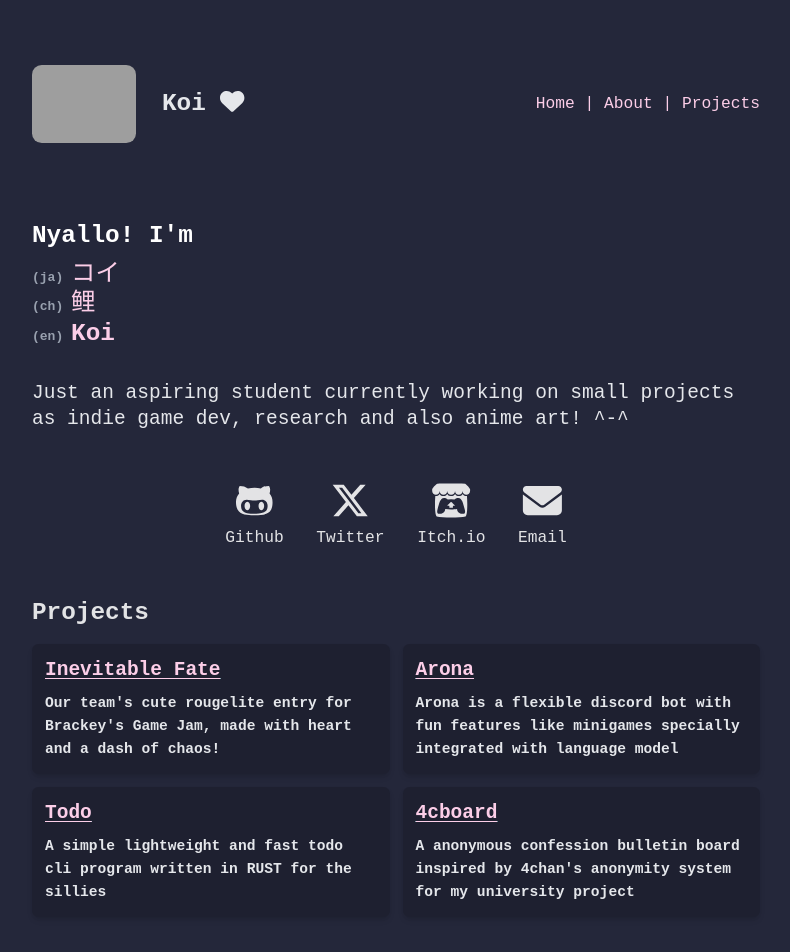
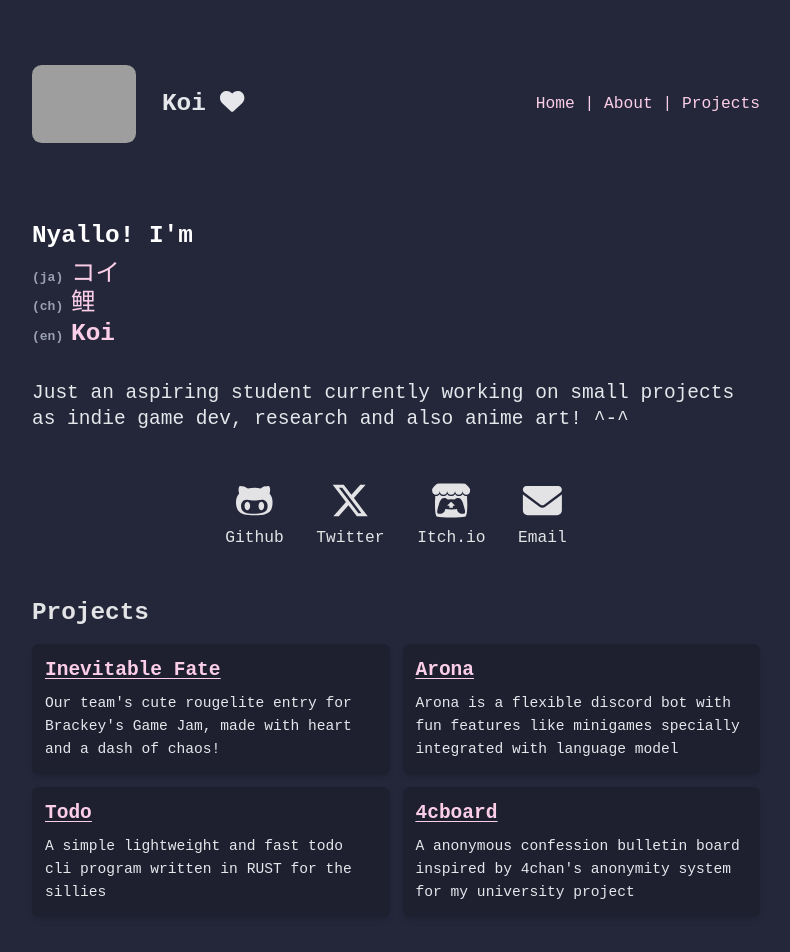
Before and after one commit to Koipix/koipixu, a React (Vite) app: page / in a window 1280 px wide. Shown: the top 952 px of the page, without its empty margins (244-1034 px from the left). Built offline with nearby package versions, Linux system fonts and the light colour scheme; grey boxes are pictures that could not be loaded.

Commit message:
font change

```diff
--- a/src/component/home.tsx
+++ b/src/component/home.tsx
@@ -19,7 +19,7 @@ function Home() {
                     Koi
                 </div>
             </h1>
-            <p className="text-2xl text-gray-200 mt-10 font-medium">
+            <p className="text-2xl text-gray-200 mt-10 font-normal">
                 Just an aspiring student currently working on small projects as indie game dev, research and also anime art! ^-^
             </p>
             <div className='mt-15 flex justify-center'>
@@ -62,7 +62,7 @@ function Home() {
                   </a>
                 </span>
               </dt>
-              <dd className="mt-3 text-gray-200 text-lg">
+              <dd className="mt-3 text-gray-200 text-lg font-normal">
                 Our team's cute rougelite entry for Brackey's Game Jam, made with heart and a dash of chaos!
               </dd>
             </div>
@@ -74,7 +74,7 @@ function Home() {
                   </a>
                 </span>
               </dt>
-              <dd className="mt-3 text-gray-200 text-lg">
+              <dd className="mt-3 text-gray-200 text-lg font-normal">
                 Arona is a flexible discord bot with fun features like minigames specially integrated with language model
               </dd>
             </div>
@@ -86,7 +86,7 @@ function Home() {
                   </a>
                 </span>
               </dt>
-              <dd className="mt-3 text-gray-200 text-lg">
+              <dd className="mt-3 text-gray-200 text-lg font-normal">
                 A simple lightweight and fast todo cli program written in RUST for the sillies
               </dd>
             </div>
@@ -98,7 +98,7 @@ function Home() {
                   </a>
                 </span>
               </dt>
-              <dd className="mt-3 text-gray-200 text-lg">
+              <dd className="mt-3 text-gray-200 text-lg font-normal">
                 A anonymous confession bulletin board inspired by 4chan's anonymity system for my university project
               </dd>
             </div>
```
